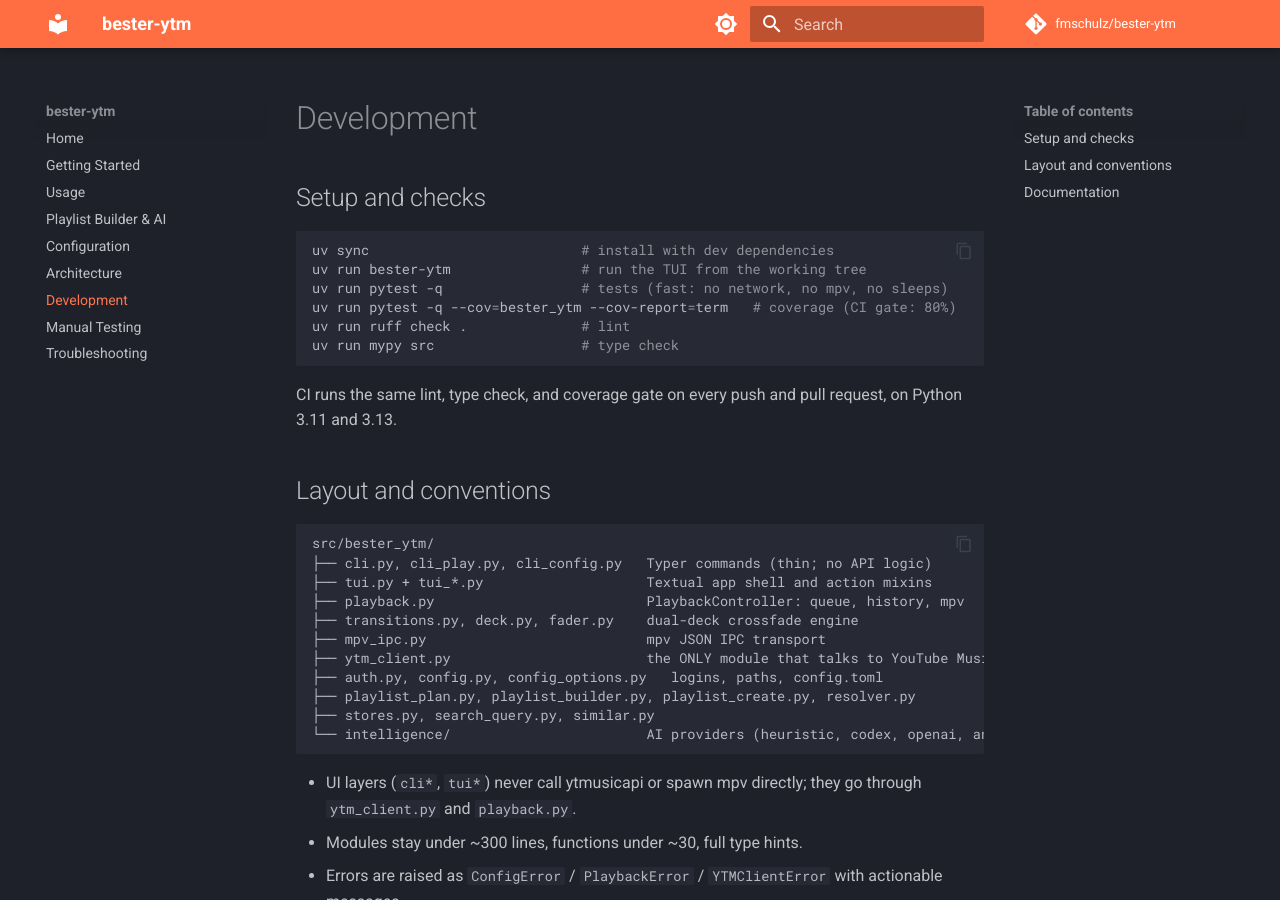
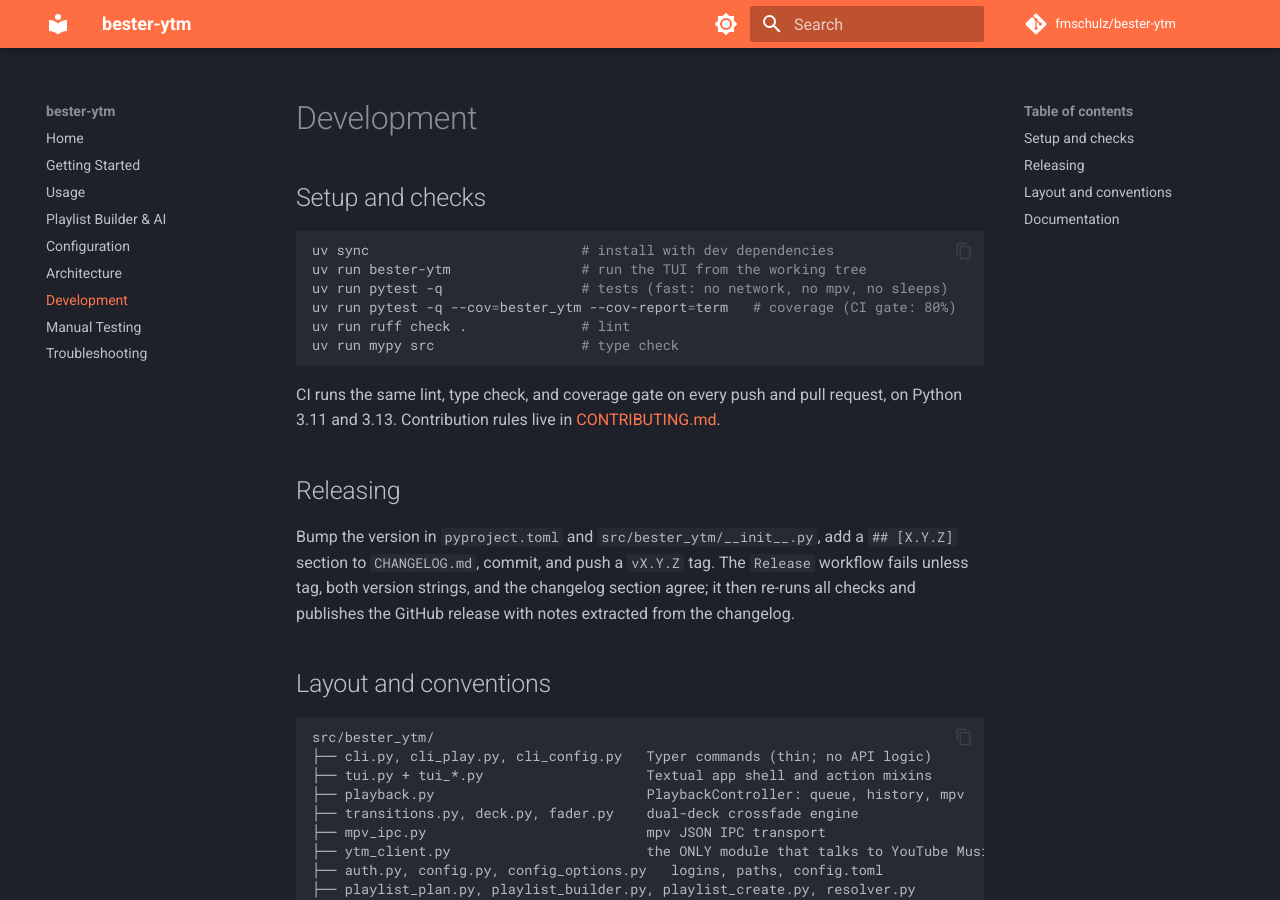
Before and after one commit to fmschulz/bester-ytm, an MkDocs documentation site: the page built from docs/development.md, in a window 1280 px wide and 900 px high. Built offline with MkDocs 1.6.1 and Material for MkDocs 9.7.7, drawn with Linux system fonts in a browser that asks for light colours; comment, search, counter and statistics services are not loaded.

Commit message:
chore(release): v1.0.0 with release workflow, version badge, and contribution guide
Bump version to 1.0.0 in pyproject and the package, rewrite the
changelog as the first public release, add a Release workflow that
gates tags on version/changelog consistency and publishes notes from
the changelog, add CONTRIBUTING.md, and show a release badge in the
README.

````diff
--- a/docs/development.md
+++ b/docs/development.md
@@ -12,7 +12,16 @@ uv run mypy src                  # type check
 ```
 
 CI runs the same lint, type check, and coverage gate on every push and pull
-request, on Python 3.11 and 3.13.
+request, on Python 3.11 and 3.13. Contribution rules live in
+[CONTRIBUTING.md](https://github.com/fmschulz/bester-ytm/blob/main/CONTRIBUTING.md).
+
+## Releasing
+
+Bump the version in `pyproject.toml` and `src/bester_ytm/__init__.py`, add a
+`## [X.Y.Z]` section to `CHANGELOG.md`, commit, and push a `vX.Y.Z` tag. The
+`Release` workflow fails unless tag, both version strings, and the changelog
+section agree; it then re-runs all checks and publishes the GitHub release
+with notes extracted from the changelog.
 
 ## Layout and conventions
 
--- a/pyproject.toml
+++ b/pyproject.toml
@@ -1,6 +1,6 @@
 [project]
 name = "bester-ytm"
-version = "0.1.0"
+version = "1.0.0"
 description = "Local terminal/TUI YouTube Music companion with playlist planning and mpv playback."
 readme = "README.md"
 license = { text = "MIT" }
--- a/src/bester_ytm/__init__.py
+++ b/src/bester_ytm/__init__.py
@@ -2,4 +2,4 @@
 
 __all__ = ["__version__"]
 
-__version__ = "0.1.0"
+__version__ = "1.0.0"
````
Also changed, not shown: CHANGELOG.md (+26 -18 lines), CONTRIBUTING.md (added, +58 -0 lines), README.md (+3 -1 lines), 2 other files.
